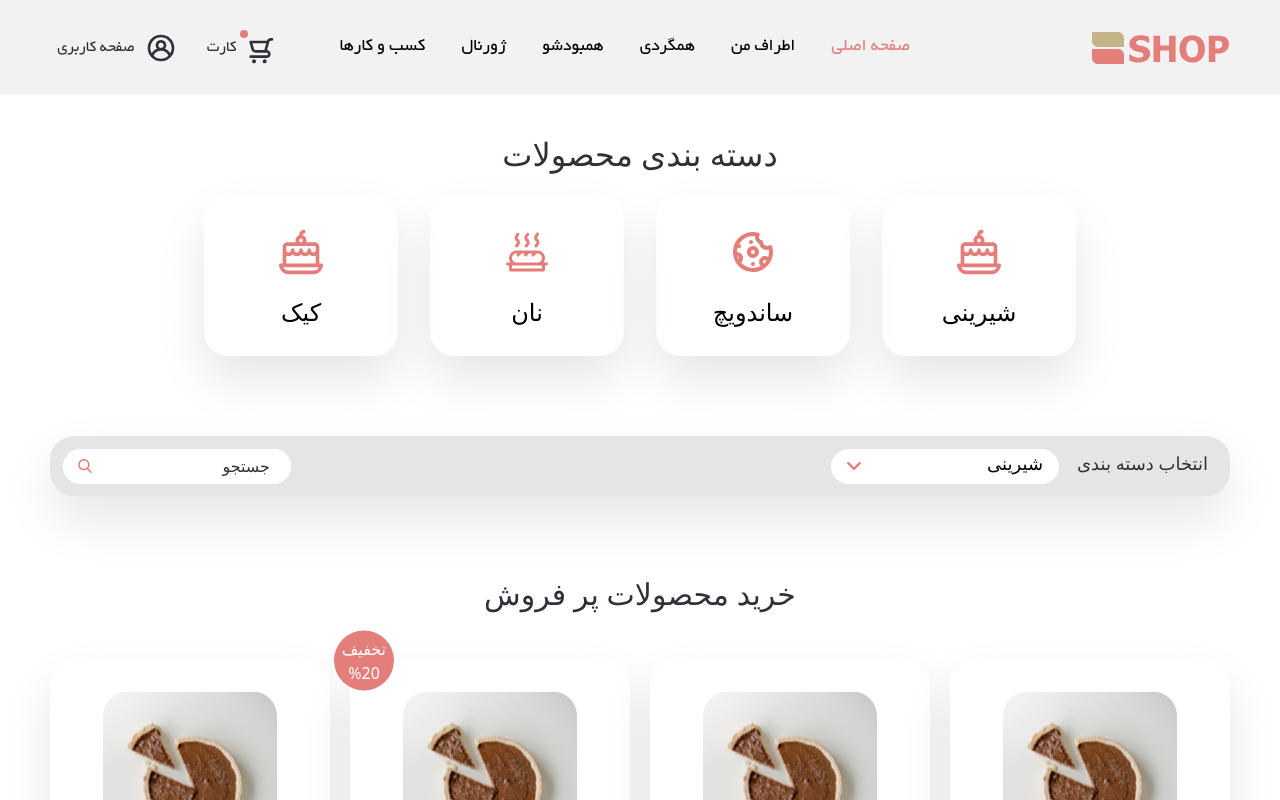
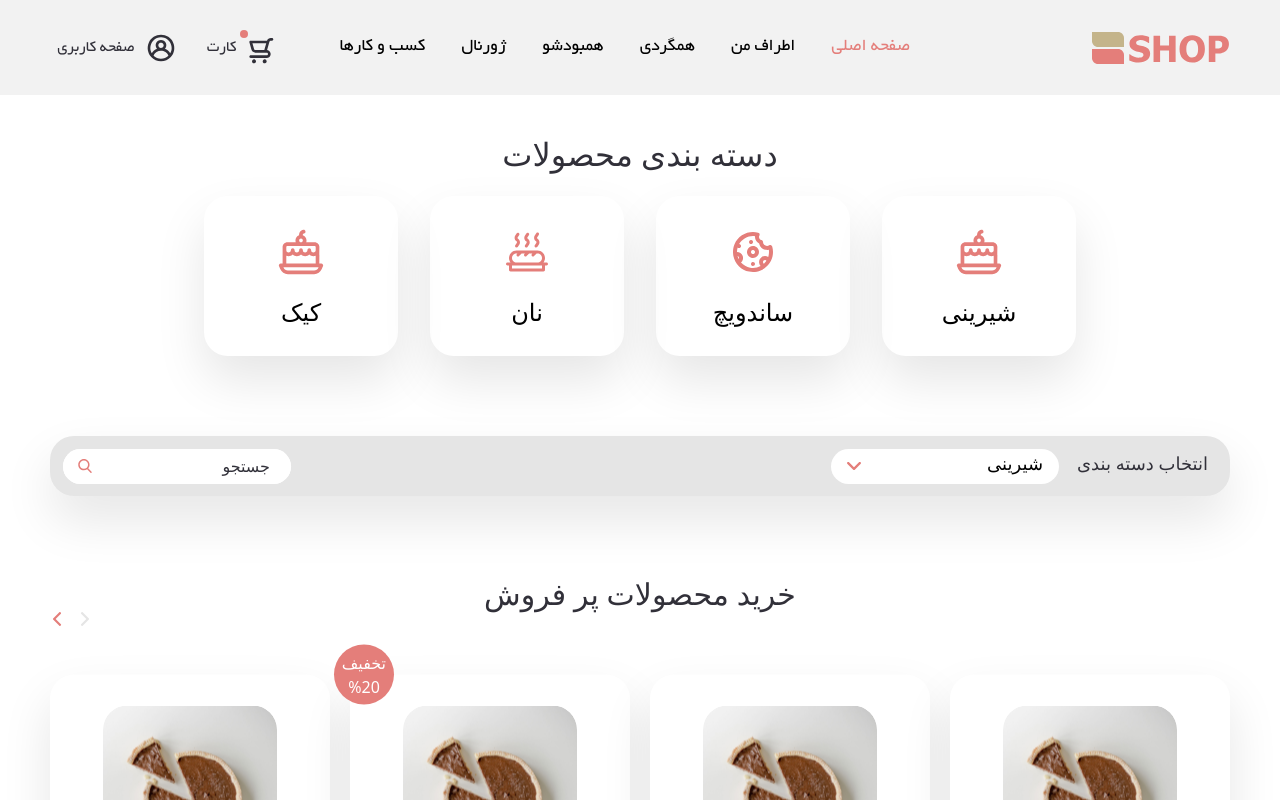
Before and after one commit to danyalbani240/Shop, a Nuxt app: page / in a window 1280 px wide. Shown: the top 800 px of the page. Built offline with nearby package versions, Linux system fonts and the light colour scheme.

Commit message:
Done ✅

```diff
--- a/components/TheBestSellProducts.vue
+++ b/components/TheBestSellProducts.vue
@@ -2,6 +2,9 @@
   <div class="best-products-container mx-auto mt-20">
 
       <p class="text-3xl text-center text-black">خرید محصولات پر فروش</p>
+      <div class="flex">
+        <img style="margin-right:14px;" class="cursor-pointer" src="../assets/images/leftarrow.svg" alt=""><img src="../assets/images/rightarrow.svg" alt="">
+      </div>
     <div class="best-products flex items-end justify-between">
       <BaseItem />
       <BaseItem :discount="2" />
```
Also changed, not shown: assets/images/leftarrow.svg (added), assets/images/rightarrow.svg (added).
